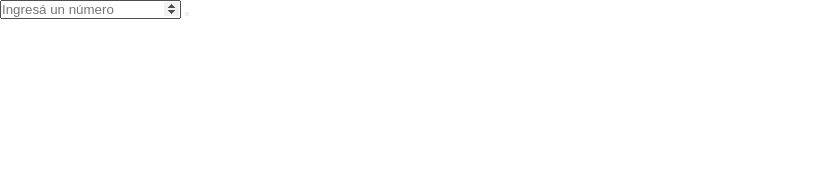
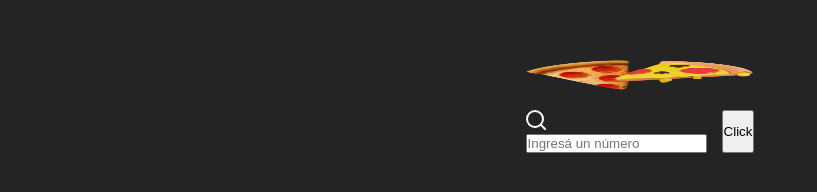
Before and after one commit to Antonella-Banos/E3-Javascript, a plain HTML site: page E3-template-base/index.html in a window 1280 px wide. Shown: the whole page, without its empty margins (0-817 px from the left). Drawn offline with Linux system fonts and the light colour scheme; a web font is replaced by a local one.

Commit message:
estilos css

```diff
--- a/E3-template-base/index.html
+++ b/E3-template-base/index.html
@@ -11,11 +11,29 @@
 </head>
 <body>
     <main>
-        <div class="input-container">
 
-        </div>
-        <input type="number" name="" id="numero" class="input-number" placeholder="Ingresá un número">
-        <button id="boton" class="btn"></button>
+        <section class="form-container">
+
+        <img src="img/pizza.png" alt="logo de pizza" class="pizza-logo">
+
+        <form class="form">
+
+         <div class="input-container">
+         <img src="img/lupa.svg" alt="lupa de búsqueda">
+
+         <input type="number" id="numero" class="input-number" placeholder="Ingresá un número">
+         </div>
+
+         <button id="boton" class="input-btn"> Click </button>
+
+        </form>
+
+        </section>
+
+
+
+
+
     </main>
     <!-- Scripts -->
     <script src="./index.js"></script>
--- a/E3-template-base/style.css
+++ b/E3-template-base/style.css
@@ -1,3 +1,5 @@
+@import url('https://fonts.googleapis.com/css2?family=Signika+Negative:wght@300;400;500&display=swap');
+
 * {
     margin: 0;
     padding: 0;
@@ -5,3 +7,36 @@
     text-decoration: none;
     list-style: none;
   }
+
+body {
+  background: #242424;
+  font-family: "Signika Negative";
+  display: flex;
+  align-items: center;
+  justify-content: center;
+  flex-direction: column;
+}
+
+.form-container {
+  display: flex;
+  flex-direction: column;
+  gap: 1.5 rem;
+  padding: 4.5 rem;
+}
+
+.pizza-logo {
+  height: 30px;
+  margin-top: 60px;
+  margin-bottom: 20px;
+}
+
+.form {
+  display: flex;
+  gap: 15px;
+  flex-wrap: wrap;
+}
+
+.input-number {
+  display: flex;
+
+}
```
